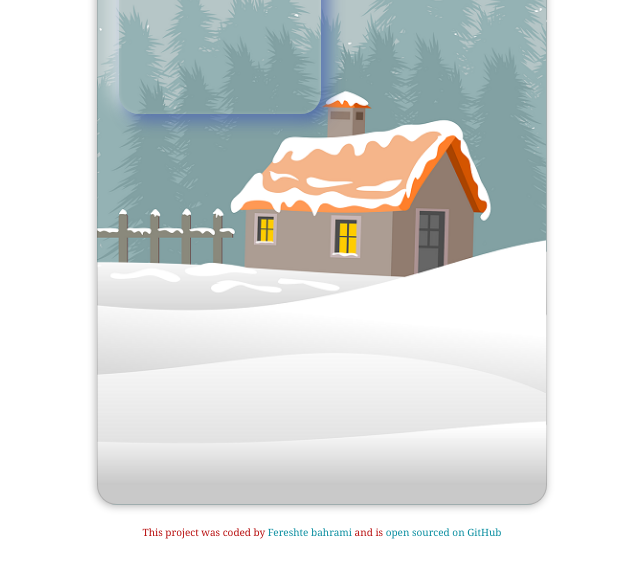
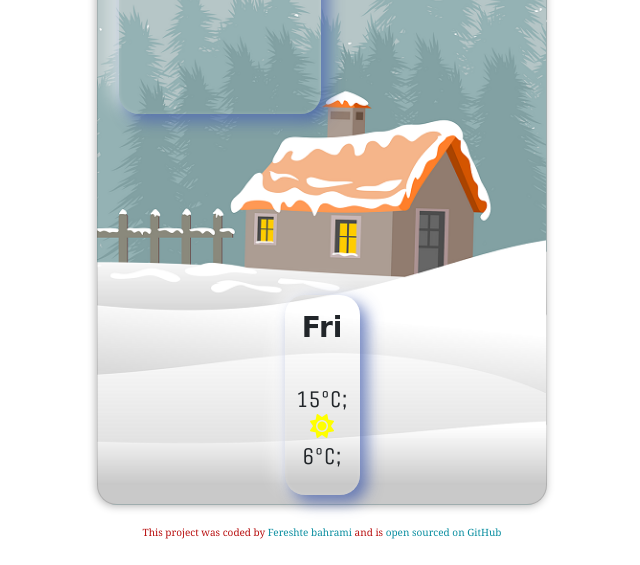
Before and after one commit to FereshteBahrami/weather-app, a plain HTML site: page index.html in a window 1280 px wide. Shown: the part 235-800 px from the top of the page, without its empty margins (318-958 px from the left). Drawn offline with nearby package versions, Linux system fonts and the light colour scheme; no server answers; a web font is replaced by a local one.

Commit message:
Added the forecast HTML and CSS

```diff
--- a/index.html
+++ b/index.html
@@ -121,6 +121,31 @@
             </div>
           </div>
         </div>
+
+
+
+
+                    <div class="Container-Forecast">
+                      <div class="box">
+                        <div class="rectangle" id="1">
+                          <h3 class="rectangle-title">Fri</h3>
+                          <h4>
+                            15°C; <br />
+                            <i class="fas fa-sun weather-Tomorrow"></i>
+                            <br />
+                            6°C;
+                          </h4>
+                        </div>
+                    </div>
+
+
+
+
+
+
+
+
+
       </div>
     </div>
 
--- a/src/style.css
+++ b/src/style.css
@@ -138,6 +138,54 @@ a {
   padding-top: 10px;
   width: 100%;
 }
+
+.Container-Forecast {
+  position: relative;
+  max-width: 450px;
+  width: 100%;
+  height: 200px;
+  margin: 0 auto;
+  align-items: center;
+  display: flex;
+  top: 200px;
+  bottom: 20px;
+}
+
+.box {
+  display: flex;
+  margin: 0 auto;
+}
+
+.rectangle {
+  height: 200px;
+  min-width: 75px;
+  border-radius: 20px;
+  display: flex;
+  flex-direction: column;
+  justify-content: space-around;
+  margin: 5px;
+  opacity: 1;
+  box-shadow: 7px 7px 15px rgba(55, 84, 170, 0.7),
+    -7px -7px 20px rgba(255, 255, 255, 0.7),
+    inset 0px 0px 4px rgba(255, 255, 255, 0.2),
+    inset 7px 7px 15px rgba(55, 84, 170, 0),
+    inset -7px -7px 20px rgba(255, 255, 255, 0),
+    0px 0px 4px rgba(255, 255, 255, 0) !important;
+}
+
+.rectangle-title {
+  font-family: "Fleur De Leah", cursive;
+  text-align: center;
+  font-weight: bold;
+}
+
+.weather-icon {
+  color: white;
+}
+
+.weather-Tomorrow {
+  color: yellow;
+}
 .footer {
   display: block;
   margin-top: 0 auto;
```
